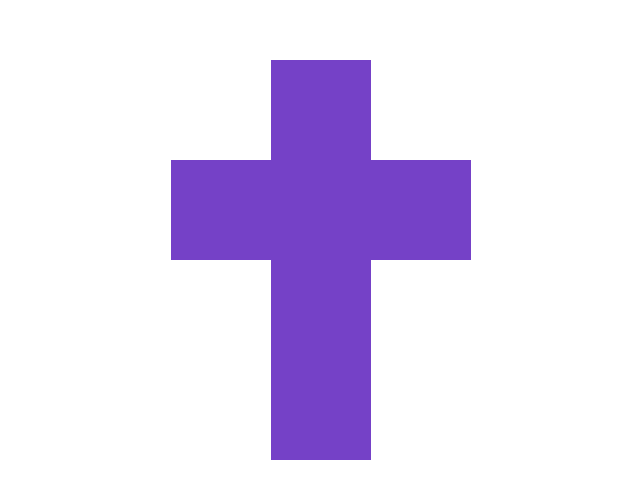
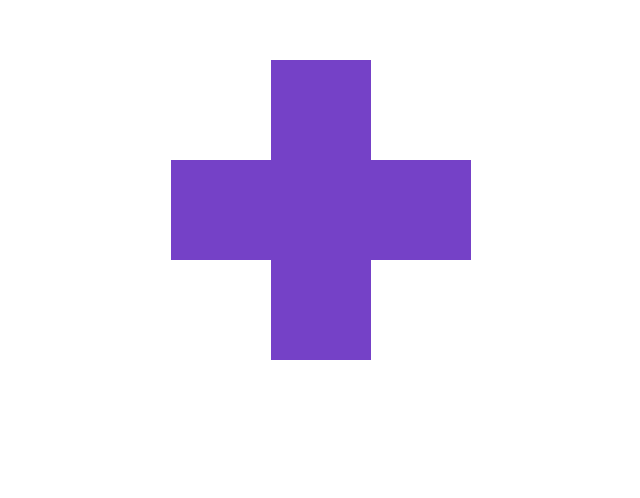
Before and after one commit to fluffywaffles/css-origami-talk, a plain HTML site: page index.html in a window 1280 px wide. Shown: the part 140-638 px from the top of the page, without its empty margins (29-669 px from the left). Drawn offline with Linux system fonts and the light colour scheme.

Commit message:
fixed css

```diff
--- a/box.css
+++ b/box.css
@@ -20,7 +20,7 @@
 }
 
 .back {
-  top: 200px
+  top: 100px
 }
 
 .left {
```
